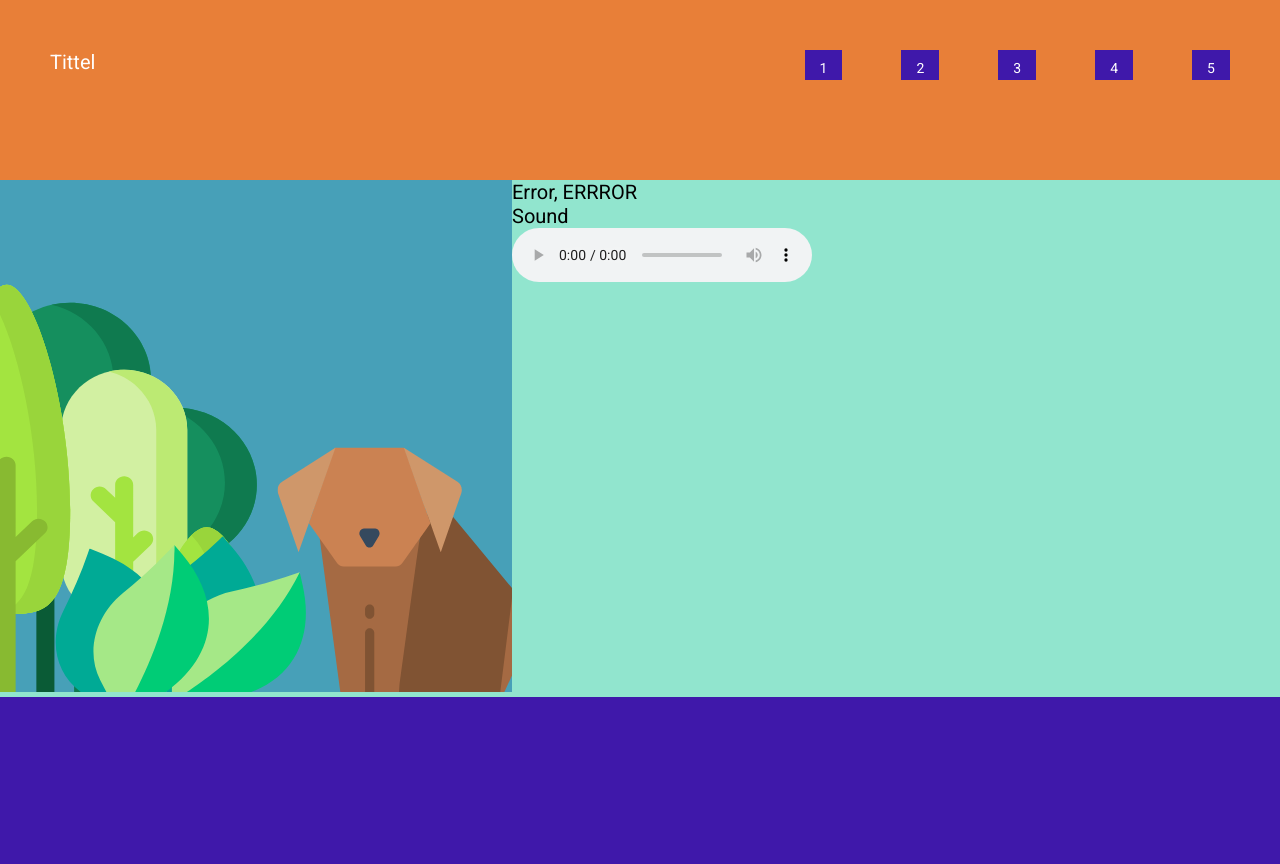
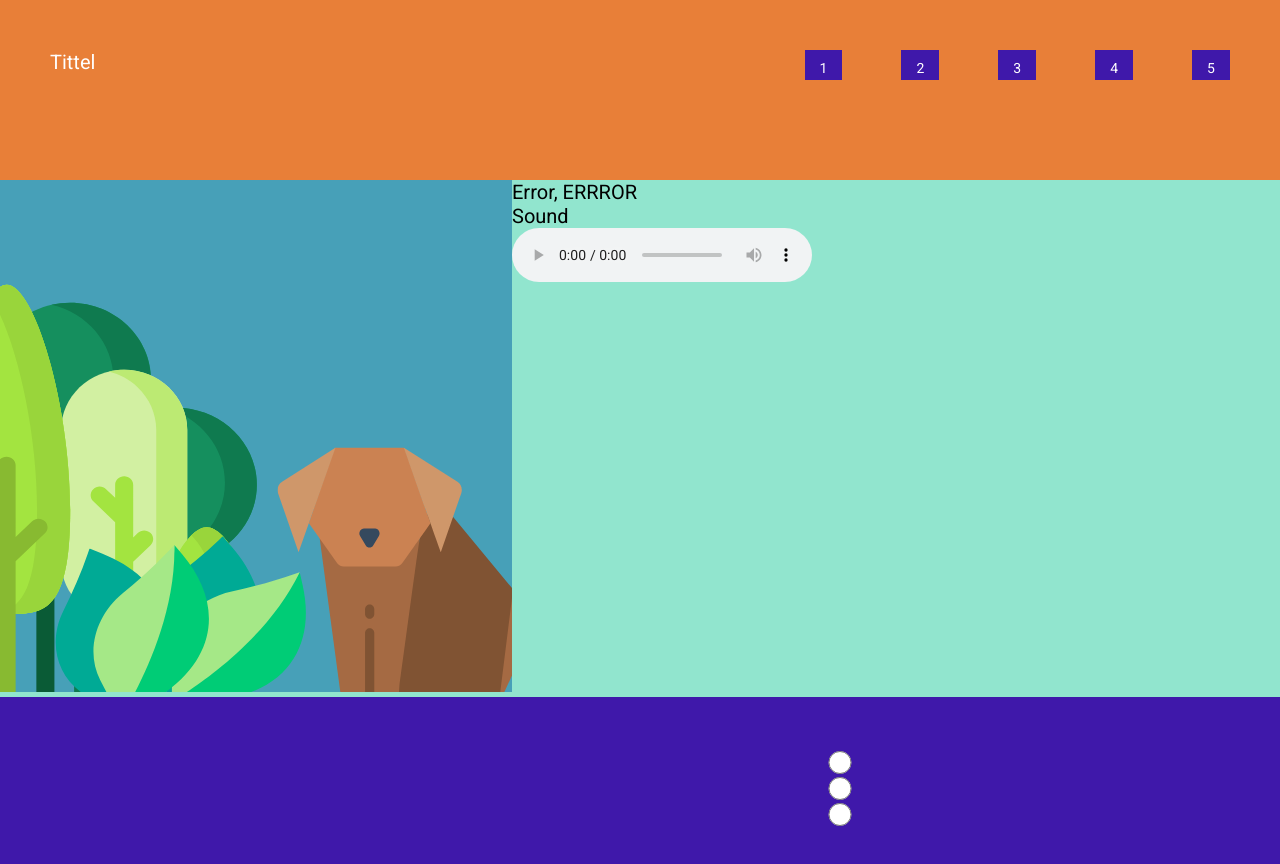
Before and after one commit to giskenf/it2810-prosjekt-2, a React (Create React App) app in the folder my-app/: page / in a window 1280 px wide. Shown: the top 864 px of the page. Built offline with nearby package versions, Linux system fonts and the light colour scheme; no server answers.

Commit message:
quick fixx

```diff
--- a/my-app/src/App.tsx
+++ b/my-app/src/App.tsx
@@ -5,21 +5,24 @@ import { Header } from './components/Header';
 import { Footer } from './components/Footer';
 import {Middlepage} from './components/Middlepage';
 import './index.css';
-import {ButtonContext} from "./components/ButtonContext";
+import {ButtonContext,ThemeContext} from "./components/ButtonContext";
 
 
 
 function App(){
     const [selectedOption, setSelectedOption] = useState(1);
+    const [selectedTheme, setSelectedTheme] = useState(1);
 
     return (
         <>
+            <ThemeContext.Provider value={{selectedTheme,setSelectedTheme}}>
             <ButtonContext.Provider value={{selectedOption,setSelectedOption}}>
             <Header>
             </Header>
             <Middlepage/>
             <Footer/>
             </ButtonContext.Provider>
+            </ThemeContext.Provider>
         </>
     );
 }
--- a/my-app/src/components/ButtonContext.tsx
+++ b/my-app/src/components/ButtonContext.tsx
@@ -4,8 +4,9 @@ import React, {useState, createContext, useContext, ReactNode} from 'react';
 
 export const ButtonContext = createContext<any>({selectedOption:4});
 
+export const ThemeContext = createContext<any>({selectedTheme:1})
 
-
+/*
 export const ButtonProvider = (props: any) =>{
 
     const [selectedOption, setSelectedOption] = useState(ButtonContext)
@@ -15,6 +16,7 @@ export const ButtonProvider = (props: any) =>{
     )
 
 }
+*/
 
 
 
--- a/my-app/src/components/Footer.css
+++ b/my-app/src/components/Footer.css
@@ -4,7 +4,9 @@
     padding: 0 50px;
     color: white;
 }
-
+.BackgroundFooter#nightTheme{
+    background-color: black;
+}
 
 .radioButtonsContainer {
     display: flex;
--- a/my-app/src/components/Footer.tsx
+++ b/my-app/src/components/Footer.tsx
@@ -1,14 +1,22 @@
-import React from 'react';
+import React, {useContext, useState} from 'react';
 import './Footer.css'
+import {RadioButton} from './RadioButton'
+import {ButtonContext} from "./ButtonContext";
+
+
+
+
 
 export const Footer: React.FC = () => {
+    const {selectedOption,setSelectedOption} = useContext(ButtonContext)
+    console.log(selectedOption)
     return (
         <>
-            <div className = "BackgroundFooter" >
+            <div className = "BackgroundFooter" id={selectedOption}>
                 <div className = "NavArea">
                     <div className="break"></div>
                     <nav className="Nav">
-
+                        <RadioButton/>
                     </nav>
                 </div>
             </div>
--- a/my-app/src/components/Middlepage.tsx
+++ b/my-app/src/components/Middlepage.tsx
@@ -12,9 +12,6 @@ interface Props {
 
 
 export const Middlepage: React.FC = () => {
-
-
-
 
     return(
     <>
--- a/my-app/src/components/RadioButton.tsx
+++ b/my-app/src/components/RadioButton.tsx
@@ -1,24 +1,25 @@
-import React, {useState} from "react";
+import React, {useContext, useState} from "react";
+import {ButtonContext} from "./ButtonContext";
+
+export function RadioButton(){
 
 
-export default function RadioButton(props: any){
-
-    const [selectedOption, setSelectOption] = useState("image2")
-
+    const {selectedOption, setSelectedOption} = useContext(ButtonContext);
 
     function handleClick(e: any){
-        setSelectOption(e.target.value);
+
     }
     console.log(selectedOption)
 
 
-        return (
-            <div className="radioButtonsContainer">
-               <div className="radioButtons">
-                    <input type="radio" onChange={(e) => handleClick(e)} checked={selectedOption === "image1"} value="image1" name="Natt"/>
-                    <input type="radio" onChange={(e) => handleClick(e)} checked={selectedOption === "image2"} value="image2" name="Dag"/>
-                    <input type="radio" onChange={(e) => handleClick(e)} checked={selectedOption === "image3"} value="image3" name="Skumring"/>
-                </div>
-            </div>)
+    return (
+        <div className="radioButtonsContainer">
+            <div className="radioButtons">
+                <input type="radio" onChange={() => setSelectedOption('nightTheme')} checked={selectedOption === "nightTheme"}/>
+                <input type="radio" onChange={() => setSelectedOption('art2')} checked={selectedOption === "art2"}/>
+                <input type="radio" onChange={() => setSelectedOption('art3')} checked={selectedOption === "art3"}/>
+            </div>
+        </div>)
+
 
 }
--- a/my-app/src/components/Text.tsx
+++ b/my-app/src/components/Text.tsx
@@ -42,7 +42,7 @@ const usePoetryDB = () => {
             .then(response => response.forEach((poem: any) => setResult({status: 'loaded', payload: poem.lines})))
             .catch(error => setResult({ status: 'error', error }));
     }, []);
-    console.log(result)
+
     return result;
 
 };
```
